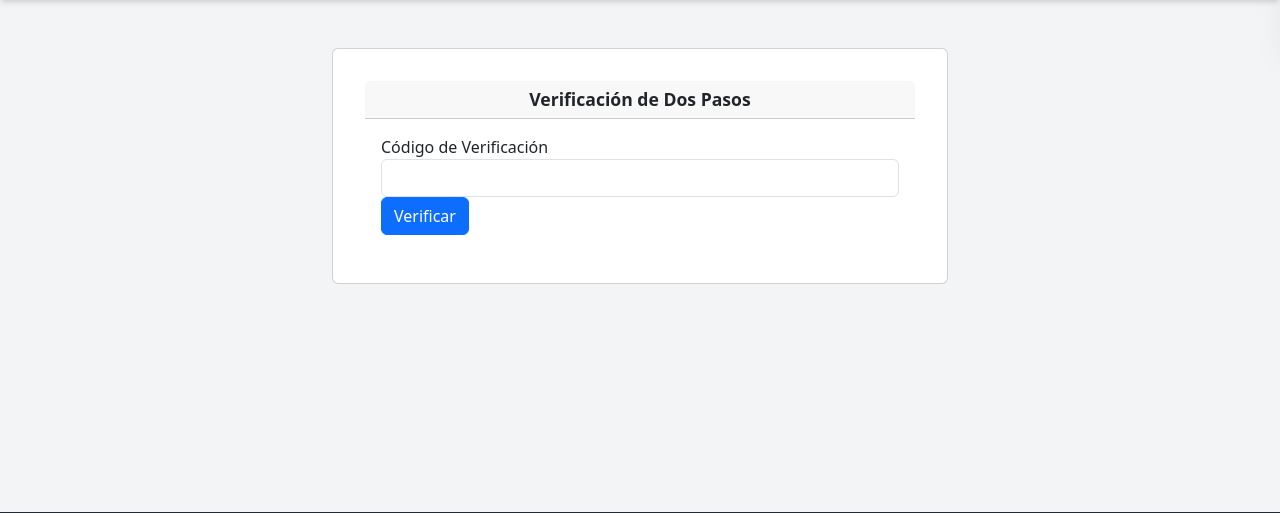
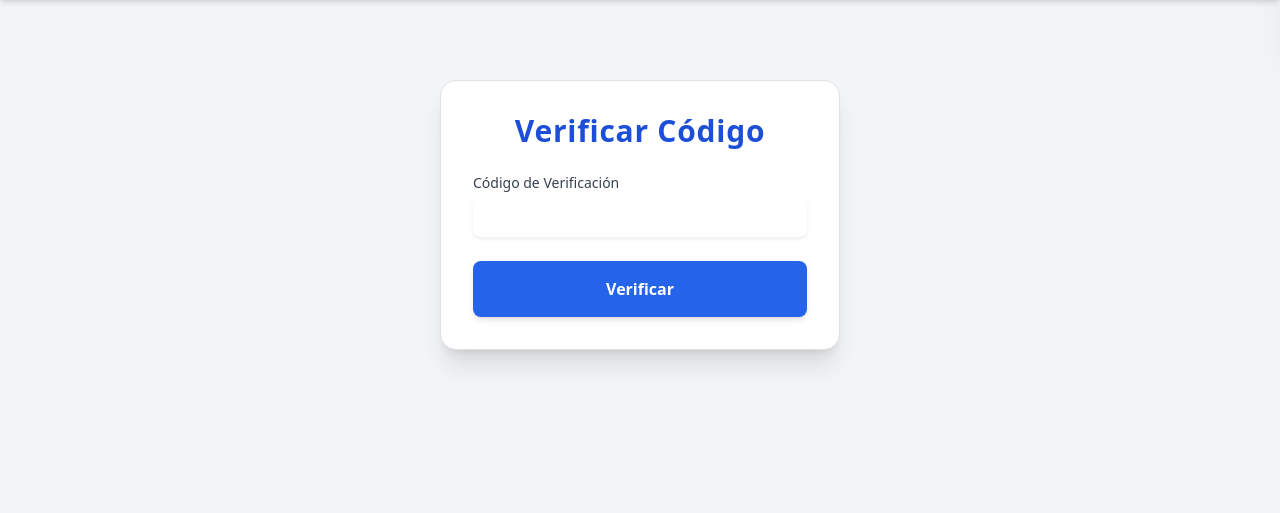
Before and after one commit to Tevez24/Ales_de_munde, a Django app: template Carrito_project/Carrito_app/templates/Carrito_app/verify_code.html in a window 1280 px wide; the page is wider, and only the part inside the window is pictured. Shown: the part 129-642 px from the top of that part. Run offline with Django 5.2, Linux system fonts and the light colour scheme; the template is opened without the code that fills it, so the values that code supplies are empty; parts of the project's set-up code (start-up, migrations or seed data) failed here and were passed over; some libraries are stand-ins or nearby versions.

Commit message:
Fix two-factor authentication view

```diff
--- a/Carrito_project/Carrito_app/templates/Carrito_app/verify_code.html
+++ b/Carrito_project/Carrito_app/templates/Carrito_app/verify_code.html
@@ -1,34 +1,50 @@
 {% extends 'Carrito_app/base.html' %}
+{% load static %}
 
-{% block title %}Verificación de Dos Pasos{% endblock %}
+{% block title %}Verificación de Código - Ailes du Monde{% endblock %}
 
 {% block content %}
-<div class="container mt-5">
-    <div class="row justify-content-center">
-        <div class="col-md-6">
-            <div class="card">
-                <div class="card-header">
-                    <h3 class="text-center">Verificación de Dos Pasos</h3>
-                </div>
-                <div class="card-body">
-                    {% if messages %}
-                        {% for message in messages %}
-                            <div class="alert alert-{{ message.tags }} text-center" role="alert">
-                                {{ message }}
-                            </div>
-                        {% endfor %}
-                    {% endif %}
-                    <form method="post">
-                        {% csrf_token %}
-                        <div class="form-group">
-                            <label for="code">Código de Verificación</label>
-                            <input type="text" class="form-control" id="code" name="code" required>
-                        </div>
-                        <button type="submit" class="btn btn-primary btn-block">Verificar</button>
-                    </form>
+<div class="max-w-md mx-auto mt-10 lg:mt-20 px-4">
+    <div class="bg-white rounded-2xl shadow-xl p-6 lg:p-8 border border-gray-100">
+        <h2 class="text-3xl font-bold text-center text-blue-700 mb-6 tracking-wide animate-fadeIn">Verificar Código</h2>
+        <form method="post" class="space-y-6">
+            {% csrf_token %}
+
+            {% if messages %}
+                {% for message in messages %}
+                    <div class="bg-blue-100 border border-blue-400 text-blue-700 px-4 py-3 rounded-lg shadow-md flex items-center space-x-3 mb-6 transition-opacity duration-500" role="alert">
+                        <i data-lucide="info" class="h-5 w-5"></i>
+                        <span>{{ message }}</span>
+                        <button type="button" class="ml-auto text-blue-700 hover:text-blue-900 transition-colors" onclick="this.parentElement.style.opacity='0';setTimeout(() => this.parentElement.remove(), 500);">
+                            <i data-lucide="x" class="h-5 w-5"></i>
+                        </button>
+                    </div>
+                {% endfor %}
+            {% endif %}
+
+            <div class="space-y-4">
+                <div>
+                    <label for="id_code" class="block text-sm font-medium text-gray-700">Código de Verificación</label>
+                    <input type="text" name="code" id="id_code" class="mt-1 block w-full border-gray-300 rounded-lg shadow-sm py-2 px-3 focus:ring-blue-500 focus:border-blue-500 transition-all" required>
                 </div>
             </div>
-        </div>
+
+            <div class="flex items-center justify-between">
+                <button type="submit" class="w-full bg-blue-600 hover:bg-blue-700 text-white font-semibold py-3 px-4 rounded-lg shadow-md hover:shadow-lg transition-all transform hover:-translate-y-0.5">
+                    Verificar
+                </button>
+            </div>
+        </form>
     </div>
 </div>
 {% endblock %}
+
+{% block extra_js %}
+<script>
+    lucide.createIcons();
+</script>
+<style>
+    .animate-fadeIn { animation: fadeIn 1s ease-out; }
+    @keyframes fadeIn { from { opacity: 0; transform: translateY(-10px); } to { opacity: 1; transform: translateY(0); } }
+</style>
+{% endblock %}
```
